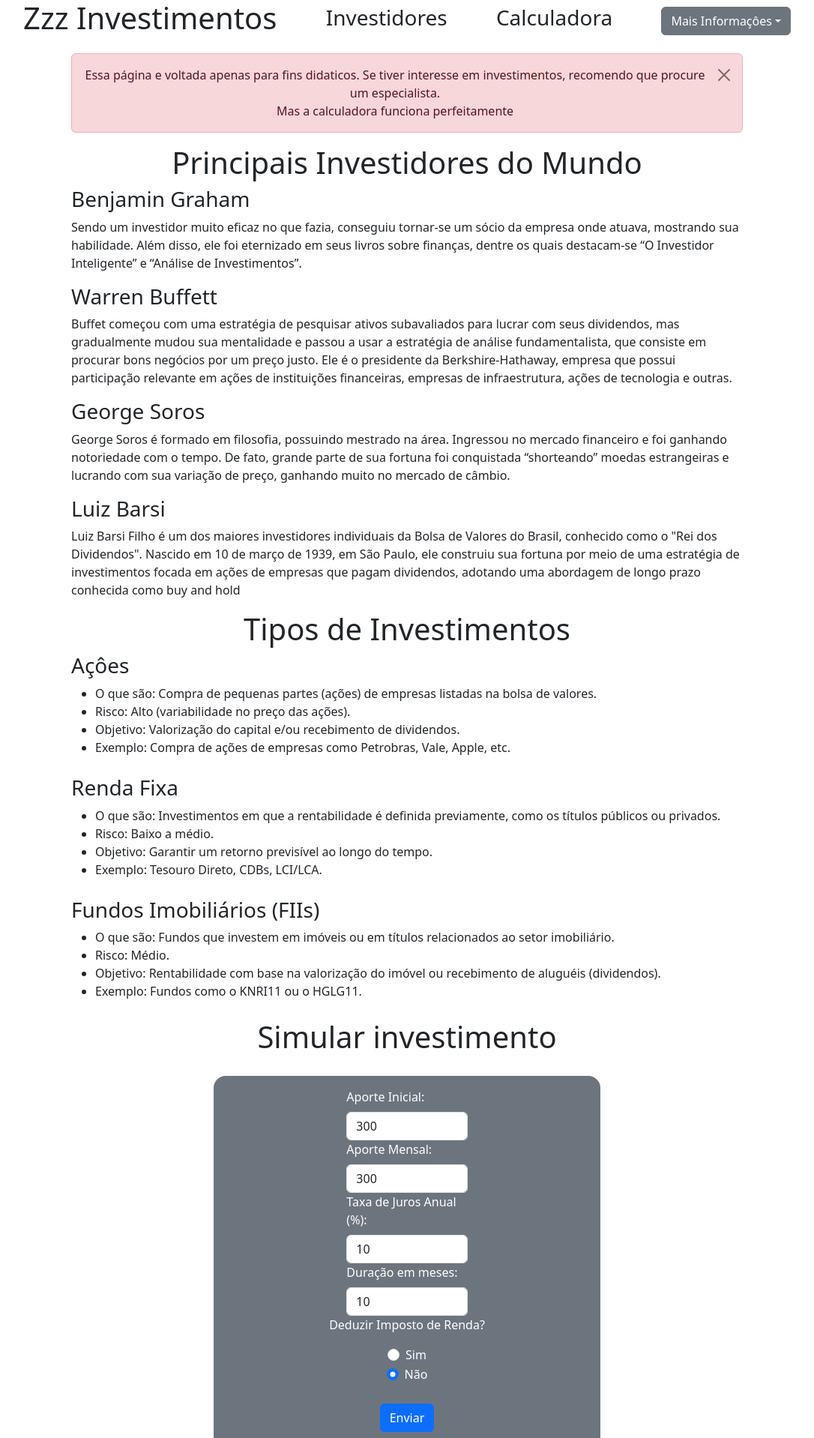
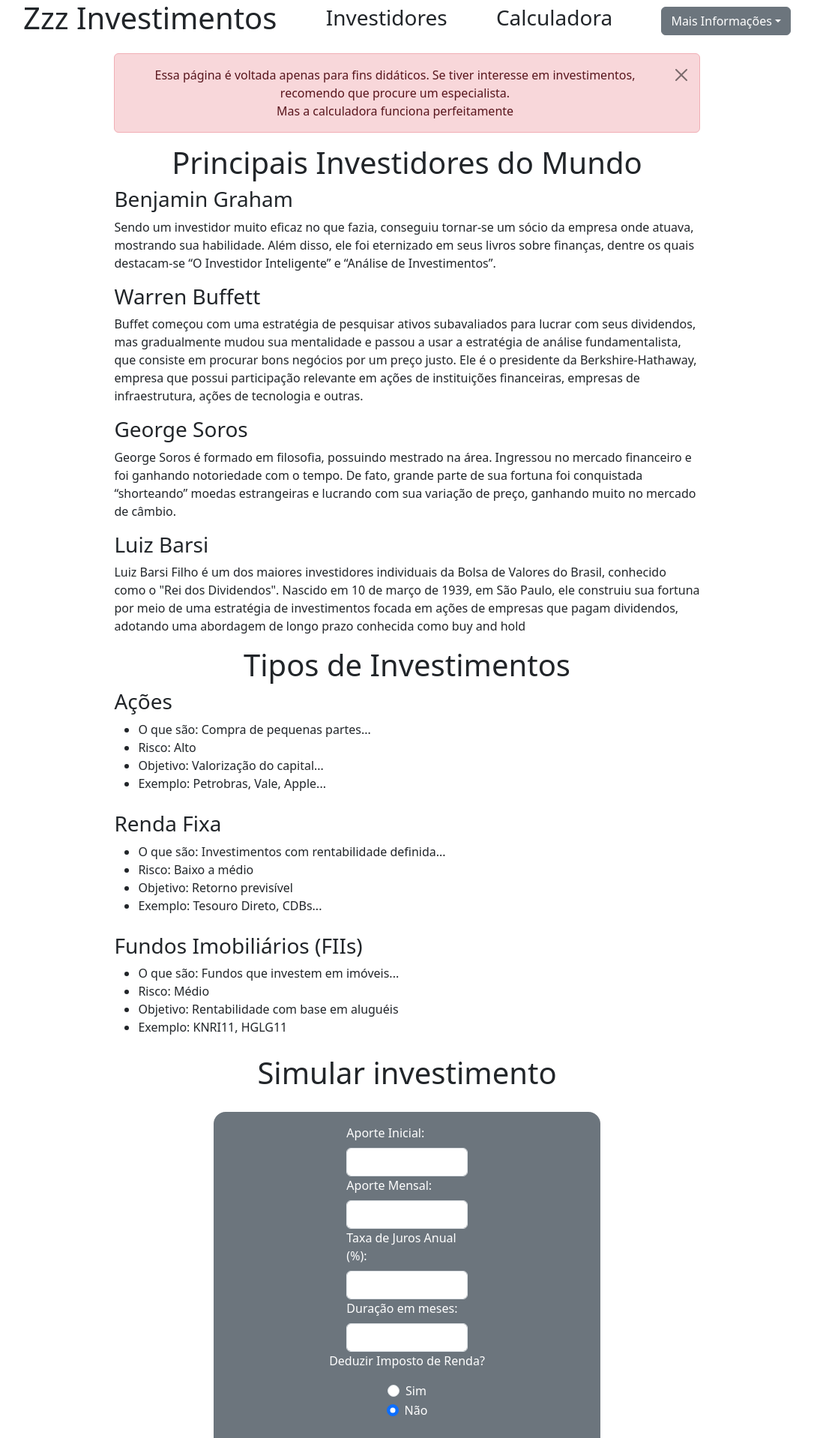
Before and after one commit to hugomourh/-CalculadoraInvest, a Next.js app: page / in a window 1280 px wide. Shown: the top 1918 px of the page at 75% size, without its empty margins (97-1183 px from the left). Built offline with nearby package versions, Linux system fonts and the light colour scheme.

Commit message:
Arrumando bootstrap

```diff
--- a/src/app/Componentes/Calculadora/index.jsx
+++ b/src/app/Componentes/Calculadora/index.jsx
@@ -1,17 +1,28 @@
 
 'use client'
 import "bootstrap/dist/css/bootstrap.min.css"
-import 'bootstrap/dist/js/bootstrap.bundle.min.js'
+import { useEffect } from "react";
 import { useState} from "react";
+
+
+
+
 
 
 
 export default function Calculadora() {
 
-  const [aporteInicial, setAporteInicial] = useState(300);
-  const [aporteMensal, setAporteMensal] = useState(300);
-  const [taxaAnual, setTaxaAnual] = useState(10);
-  const [meses, setMeses] = useState(10);
+    useEffect(() => {
+        if (typeof window !== "undefined") {
+          import("bootstrap/dist/js/bootstrap.bundle.min.js");
+    }
+})
+
+
+  const [aporteInicial, setAporteInicial] = useState();
+  const [aporteMensal, setAporteMensal] = useState();
+  const [taxaAnual, setTaxaAnual] = useState();
+  const [meses, setMeses] = useState();
   const [temImposto, settemImposto] = useState ("Nao")
   const [valorInvestido, setValorInvestido] = useState ('')
   const [ValorImposto, SetValorImposto] = useState ('')
--- a/src/app/Componentes/Investidores/index.jsx
+++ b/src/app/Componentes/Investidores/index.jsx
@@ -1,35 +1,42 @@
-import "bootstrap/dist/css/bootstrap.min.css"
-import 'bootstrap/dist/js/bootstrap.bundle.min.js'
+import "bootstrap/dist/css/bootstrap.min.css";
 import Link from 'next/link';
+import { useEffect } from "react";
 
-export default function Investimento(){
-    return(
+export default function Investimento() {
 
+  useEffect(() => {
+    if (typeof window !== "undefined") {
+      import("bootstrap/dist/js/bootstrap.bundle.min.js");
+    }
+  }, []);
+
+  return (
     <>
+      <div className="container">
         <div className="Page_Topo">
           <h1>Zzz Investimentos</h1>
-
-
           <h3>Investidores</h3>
           <h3>Calculadora</h3>
 
-
           <div className="dropdown">
-  <button className="btn btn-secondary dropdown-toggle" type="button" data-bs-toggle="dropdown" aria-expanded="false">
-    Mais Informaçôes
+            <button
+              className="btn btn-secondary dropdown-toggle"
+              type="button"
+              data-bs-toggle="dropdown"
+              aria-expanded="false"
+            >
+              Mais Informações
             </button>
             <ul className="dropdown-menu">
-
               <li><Link href="#">Suporte</Link></li>
               <li><Link href="#">Denúncia</Link></li>
               <li><Link href="#">Entrar em Contato</Link></li>
-
             </ul>
           </div>
         </div>
 
         <div className="alert alert-danger d-flex align-items-center alert-dismissible fade show Alerta" role="alert">
-Essa página e voltada apenas para fins didaticos. Se tiver interesse em investimentos, recomendo que procure um especialista.<br/>
+          Essa página é voltada apenas para fins didáticos. Se tiver interesse em investimentos, recomendo que procure um especialista.<br />
           Mas a calculadora funciona perfeitamente
           <button type="button" className="btn-close" data-bs-dismiss="alert" aria-label="Close"></button>
         </div>
@@ -38,12 +45,12 @@ Essa página e voltada apenas para fins didaticos. Se tiver interesse em investi
           <h1 className="text-center">Principais Investidores do Mundo</h1>
         </div>
 
+        {/* Investidores */}
         <div className="InvestPage">
           <h3>Benjamin Graham</h3>
           <p>Sendo um investidor muito eficaz no que fazia, conseguiu tornar-se um sócio da empresa onde atuava, mostrando sua habilidade.
 
 Além disso, ele foi eternizado em seus livros sobre finanças, dentre os quais destacam-se “O Investidor Inteligente” e “Análise de Investimentos”.</p>
-
         </div>
 
         <div className="InvestPage">
@@ -61,52 +68,43 @@ De fato, grande parte de sua fortuna foi conquistada “shorteando” moedas est
         </div>
 
         <div className="InvestPage">
-    <h3>Luiz Barsi </h3>
+          <h3>Luiz Barsi</h3>
           <p>Luiz Barsi Filho é um dos maiores investidores individuais da Bolsa de Valores do Brasil, conhecido como o "Rei dos Dividendos". Nascido em 10 de março de 1939, em São Paulo, ele construiu sua fortuna por meio de uma estratégia de investimentos focada em ações de empresas que pagam dividendos, adotando uma abordagem de longo prazo conhecida como buy and hold</p>
         </div>
 
+        {/* Tipos de Investimentos */}
         <h1 className="text-center">Tipos de Investimentos</h1>
 
-
         <div className="TiposInvest">
-        <h3>Açôes</h3>
+          <h3>Ações</h3>
           <ul>
-        <li>O que são: Compra de pequenas partes (ações) de empresas listadas na bolsa de valores.</li>
-        <li>Risco: Alto (variabilidade no preço das ações).</li>
-        <li>Objetivo: Valorização do capital e/ou recebimento de dividendos.</li>
-        <li>Exemplo: Compra de ações de empresas como Petrobras, Vale, Apple, etc.</li>
+            <li>O que são: Compra de pequenas partes...</li>
+            <li>Risco: Alto</li>
+            <li>Objetivo: Valorização do capital...</li>
+            <li>Exemplo: Petrobras, Vale, Apple...</li>
           </ul>
-
         </div>
 
         <div className="TiposInvest">
           <h3>Renda Fixa</h3>
           <ul>
-            <li>O que são: Investimentos em que a rentabilidade é definida previamente, como os títulos públicos ou privados.</li>
-            <li>Risco: Baixo a médio.</li>
-            <li>Objetivo: Garantir um retorno previsível ao longo do tempo.</li>
-            <li>Exemplo: Tesouro Direto, CDBs, LCI/LCA.</li>
+            <li>O que são: Investimentos com rentabilidade definida...</li>
+            <li>Risco: Baixo a médio</li>
+            <li>Objetivo: Retorno previsível</li>
+            <li>Exemplo: Tesouro Direto, CDBs...</li>
           </ul>
-
         </div>
 
         <div className="TiposInvest">
-        <h3> Fundos Imobiliários (FIIs)</h3>
+          <h3>Fundos Imobiliários (FIIs)</h3>
           <ul>
-        <li>O que são: Fundos que investem em imóveis ou em títulos relacionados ao setor imobiliário.</li>
-        <li>Risco: Médio.</li>
-        <li>Objetivo: Rentabilidade com base na valorização do imóvel ou recebimento de aluguéis (dividendos).</li>
-        <li>Exemplo: Fundos como o KNRI11 ou o HGLG11.</li>
+            <li>O que são: Fundos que investem em imóveis...</li>
+            <li>Risco: Médio</li>
+            <li>Objetivo: Rentabilidade com base em aluguéis</li>
+            <li>Exemplo: KNRI11, HGLG11</li>
           </ul>
-
         </div>
-
-
+      </div>
     </>
-
-
-
-
-
-    )
+  );
 }
```
Lines whose indentation alone changed are shown as unchanged.
